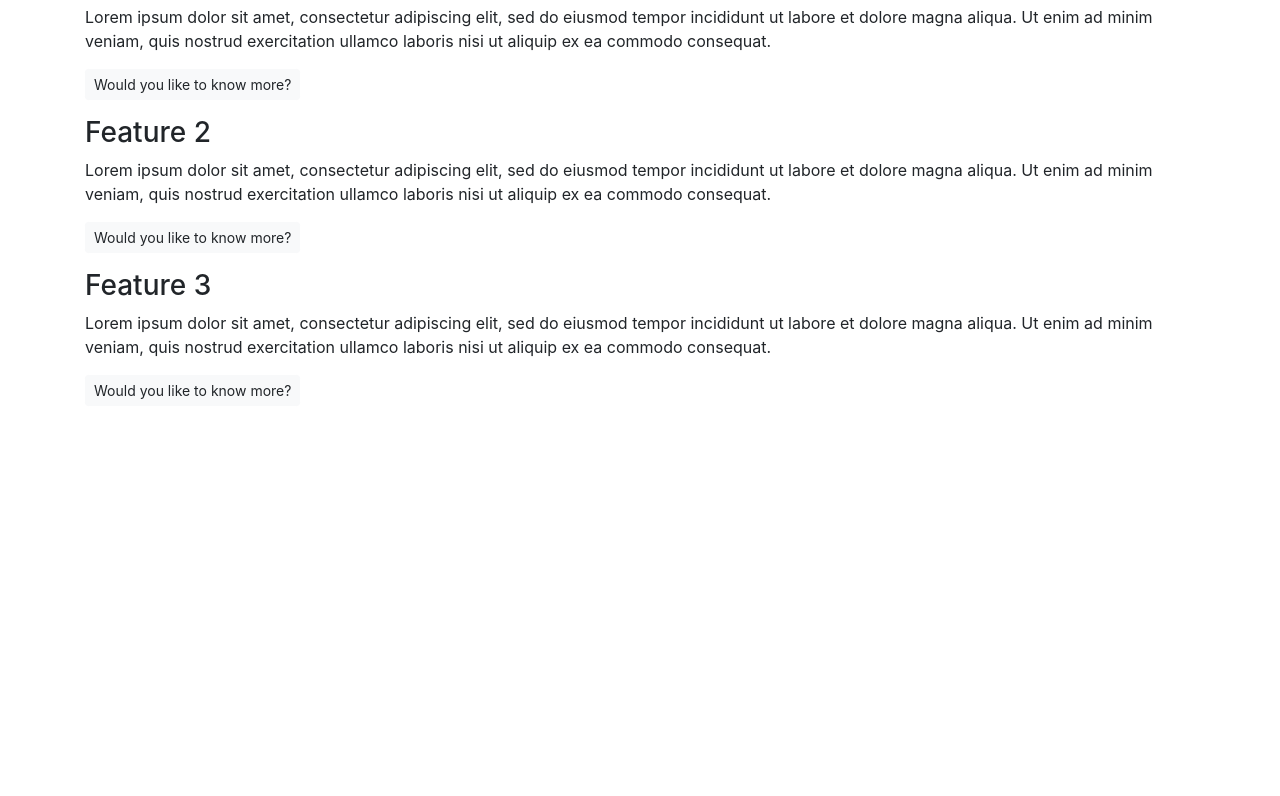
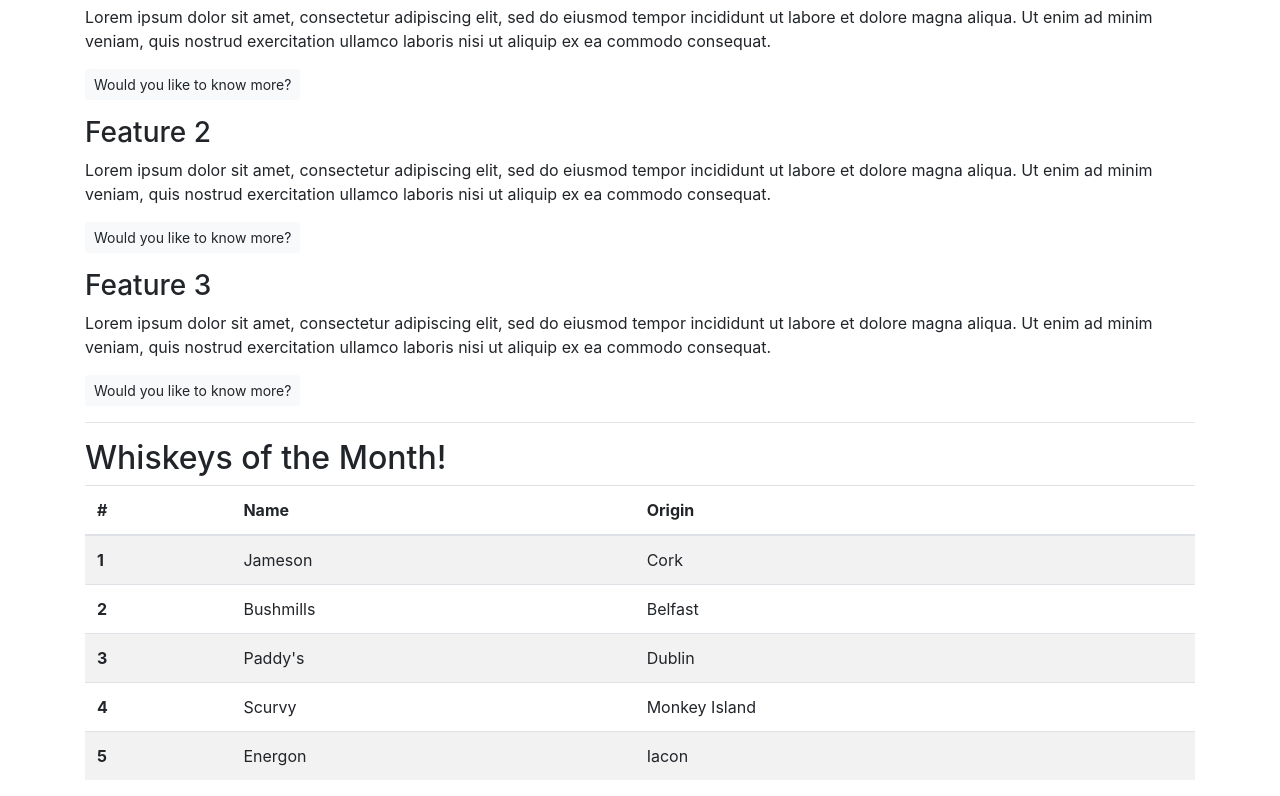
Before and after one commit to an-slua-sidhe/bootstrap4, a plain HTML site: page index.html in a window 1280 px wide. Shown: the part 537-1333 px from the top of the page. Before the commit the page ends 959 px from the top, so only its background shows below. Drawn offline with nearby package versions, Linux system fonts and the light colour scheme.

Commit message:
Table added

```diff
--- a/index.html
+++ b/index.html
@@ -56,6 +56,86 @@
                 <p><a class="btn btn-sm btn-light">Would you like to know more?</a></p>
             </div>
         </section>
+
+        <hr>
+
+        <section class="features">
+            <h2>Whiskeys of the Month!</h2>
+            <div class="feature">
+                <table class="table table-striped">
+                      <thead>
+                        <tr>
+                          <th scope="col">#</th>
+                          <th scope="col">Name</th>
+                          <th scope="col">Origin</th>
+                        </tr>
+                      </thead>
+                      <tbody>
+                        <tr>
+                          <th scope="row">1</th>
+                          <td>Jameson</td>
+                          <td>Cork</td>
+                        </tr>
+                        <tr>
+                          <th scope="row">2</th>
+                          <td>Bushmills</td>
+                          <td>Belfast</td>
+                        </tr>
+                        <tr>
+                          <th scope="row">3</th>
+                          <td>Paddy's</td>
+                          <td>Dublin</td>
+                        </tr>
+                        <tr>
+                          <th scope="row">4</th>
+                          <td>Scurvy</td>
+                          <td>Monkey Island</td>
+                        </tr>
+                        <tr>
+                          <th scope="row">5</th>
+                          <td>Energon</td>
+                          <td>Iacon</td>
+                        </tr>
+                      </tbody>
+                </table>
+            </div>
+        </section>
+
+
+
+        <!--<section>-->
+        <!--    <H2 class="upper-case">Monthly Favourites!</H2>-->
+        <!--    <table class="table">-->
+        <!--        <thead>-->
+        <!--            <tr>-->
+        <!--               <th scope="col">#</th>-->
+        <!--               <th scope="col">Name</th>-->
+        <!--               <th scope="col">Origin</th>-->
+        <!--            </tr>-->
+
+        <!--        </thead>-->
+        <!--        <tbody>-->
+        <!--            <tr>-->
+        <!--                <th scope="col">1</th>-->
+        <!--                <td>Jameson</td>-->
+        <!--                <td>Bushmill's</td>-->
+        <!--                <td>Paddy's</td>-->
+        <!--                <td>Clanger</td>-->
+        <!--                <td>Energon</td>-->
+        <!--            </tr>-->
+        <!--            <tr>-->
+        <!--                <tr>Cork, Ireland</tr>-->
+        <!--                <tr>Northern Ireland</tr>-->
+        <!--                <tr>Dublin, Ireland</tr>-->
+        <!--                <tr>Noiseville, Tennessee</tr>-->
+        <!--                <tr>Iacon, Cybertron</tr>-->
+        <!--            </tr>-->
+        <!--        </tbody>-->
+        <!--    </table>-->
+        <!--</section>-->
+
+        <!--</section>-->
+
         <!-- /.features -->
     </article>
 </body>
```
